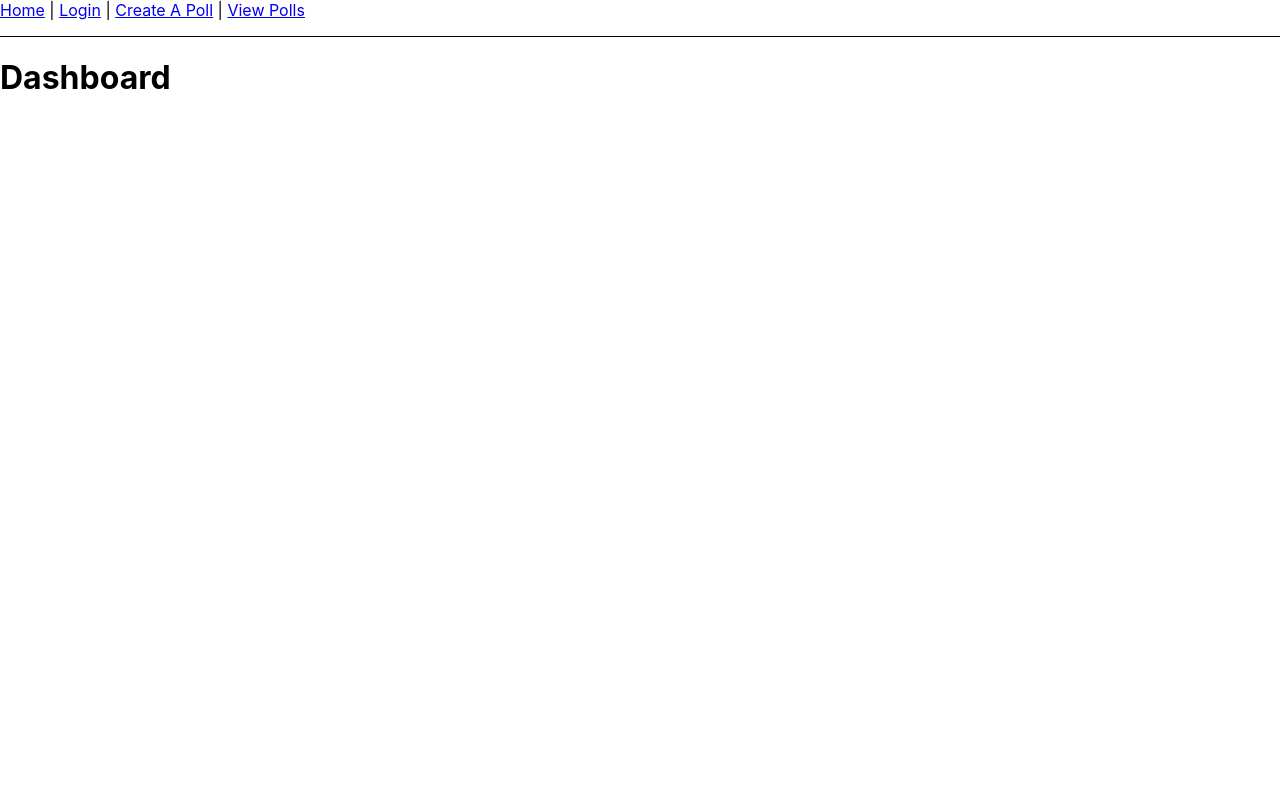
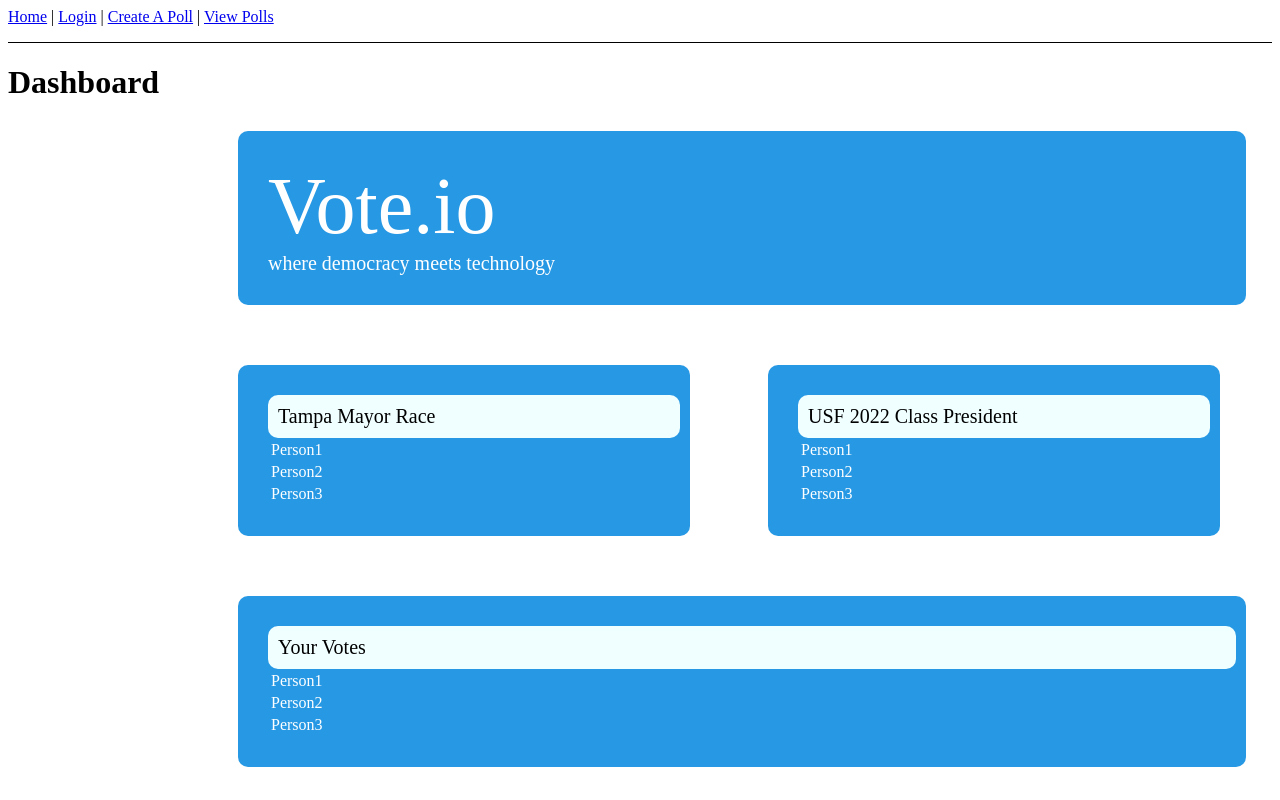
Before and after one commit to arifire21/vote.io, a React (Create React App) app in the folder client/: page / in a window 1280 px wide. Built offline with nearby package versions, Linux system fonts and the light colour scheme.

Commit message:
changecard

```diff
--- a/client/src/App.css
+++ b/client/src/App.css
@@ -36,3 +36,18 @@
     transform: rotate(360deg);
   }
 }
+
+.vote{
+  background-color: light blue;
+  color: white ;
+  padding: 30px;
+  margin: 30px;
+}
+
+.voteTitle{
+  font-size: 100
+}
+
+.voteContent{
+  font-size: 50;
+}
--- a/client/src/App.js
+++ b/client/src/App.js
@@ -1,12 +1,44 @@
 import './App.css';
+
 import TestHeader from './components/TestHeader';
+import Card from './components/Card';
+import Subcard from './components/Subcard';
+import Grid from '@mui/material/Grid';
 
 function App() {
   return (
     <div>
       <TestHeader/>
       <h1>Dashboard</h1>
+      <Card title = "Vote.io"
+      content = "where democracy meets technology"
+      />
+
+      <Grid container spacing={1}  >
+        <Grid item md={5}>
+        <Subcard subtitle = "Tampa Mayor Race"
+                name1 ="Person1"
+                name2 ="Person2"
+                name3 ="Person3"
+        />
+        </Grid>
+
+        <Grid item md={5}>
+        <Subcard subtitle = "USF 2022 Class President"
+                      name1 ="Person1"
+                      name2 ="Person2"
+                      name3 ="Person3"
+              />
+        </Grid>
+      </Grid>
+      <Subcard subtitle = "Your Votes"
+                          name1 ="Person1"
+                          name2 ="Person2"
+                          name3 ="Person3"
+                  />
     </div>
+
+
   );
 }
 
--- /dev/null
+++ b/client/src/components/Card.js
@@ -0,0 +1,18 @@
+import React from 'react'
+
+export default function Card(props) {
+  return (
+  // <>
+    <div className='vote'>
+        <div className ='voteTitle'>{props.title}</div>
+         <div className = 'voteContent'>
+            {props.content}
+         </div>
+
+
+    </div>
+
+  // </>
+
+  )
+}
--- /dev/null
+++ b/client/src/components/Subcard.js
@@ -0,0 +1,26 @@
+import React from 'react'
+
+export default function Subcard(props) {
+  return (
+  // <>
+    <div className='vote'>
+        <div className ='voteTitleSub'>{props.subtitle}</div>
+        <div className ='voteTable' >
+          <table>
+              <tr>
+                <td>{props.name1}</td>
+              </tr>
+              <tr>
+                <td>{props.name2}</td>
+              </tr>
+              <tr>
+                <td>{props.name3}</td>
+              </tr>
+          </table>
+         </div>
+    </div>
+
+  // </>
+
+  )
+}
--- a/client/src/index.css
+++ b/client/src/index.css
@@ -1,13 +1,34 @@
-body {
-  margin: 0;
-  font-family: -apple-system, BlinkMacSystemFont, 'Segoe UI', 'Roboto', 'Oxygen',
-    'Ubuntu', 'Cantarell', 'Fira Sans', 'Droid Sans', 'Helvetica Neue',
-    sans-serif;
-  -webkit-font-smoothing: antialiased;
-  -moz-osx-font-smoothing: grayscale;
+
+
+.voteTitle{
+  font-size: 80px;
 }
 
-code {
-  font-family: source-code-pro, Menlo, Monaco, Consolas, 'Courier New',
-    monospace;
+.voteContent{
+  font-size: 20px;
 }
+
+.vote{
+  background-color: rgb(39, 152, 228);
+  color: white ;
+  padding: 10px;
+  margin: 10px;
+  border-radius: 10px;
+  left:200px;
+  right:200px;
+  position:relative;
+  width: 75%;
+}
+
+.voteTitleSub{
+  font-size: 20px;
+  width: 100%;
+  height: 60%;
+  background-color: azure;
+  border-radius: 10px;
+  color:black;
+  padding: 10px;
+  margin:0;
+  left:100px;
+  right:100px;
+}
```
